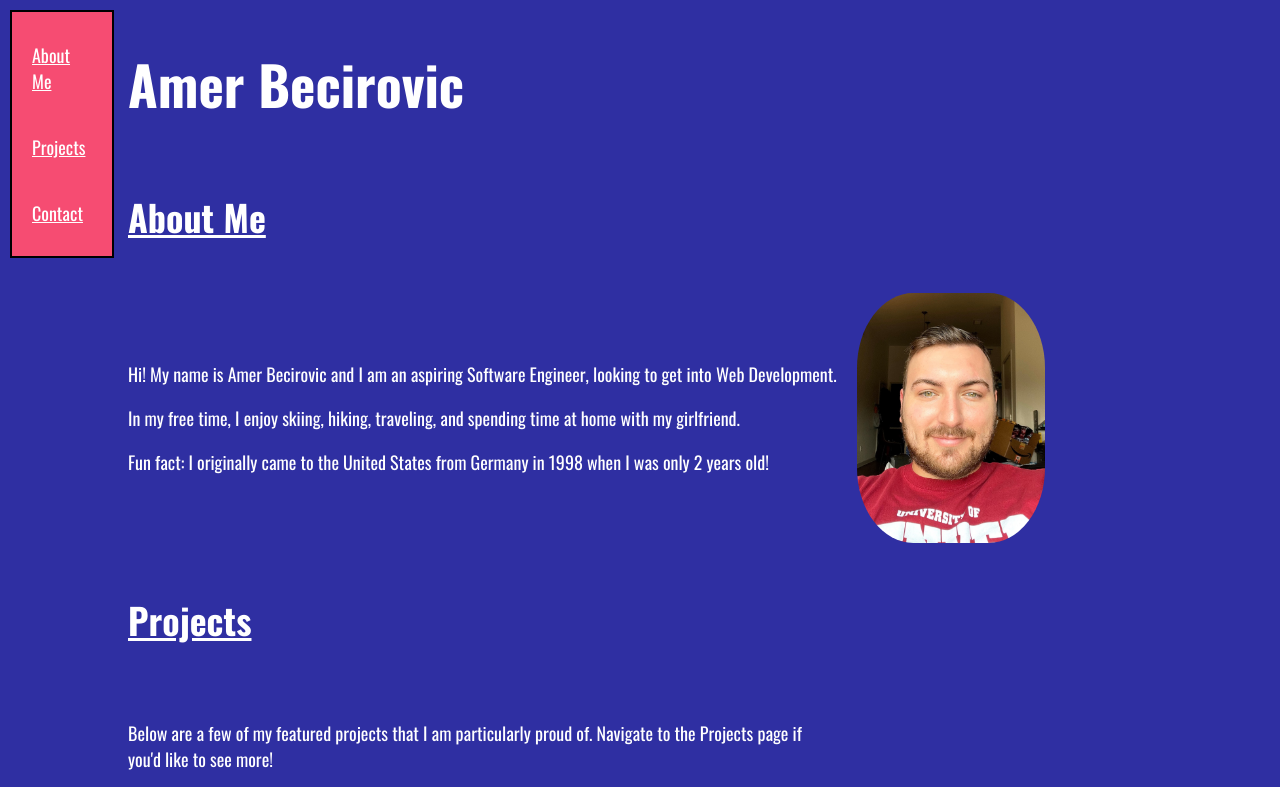
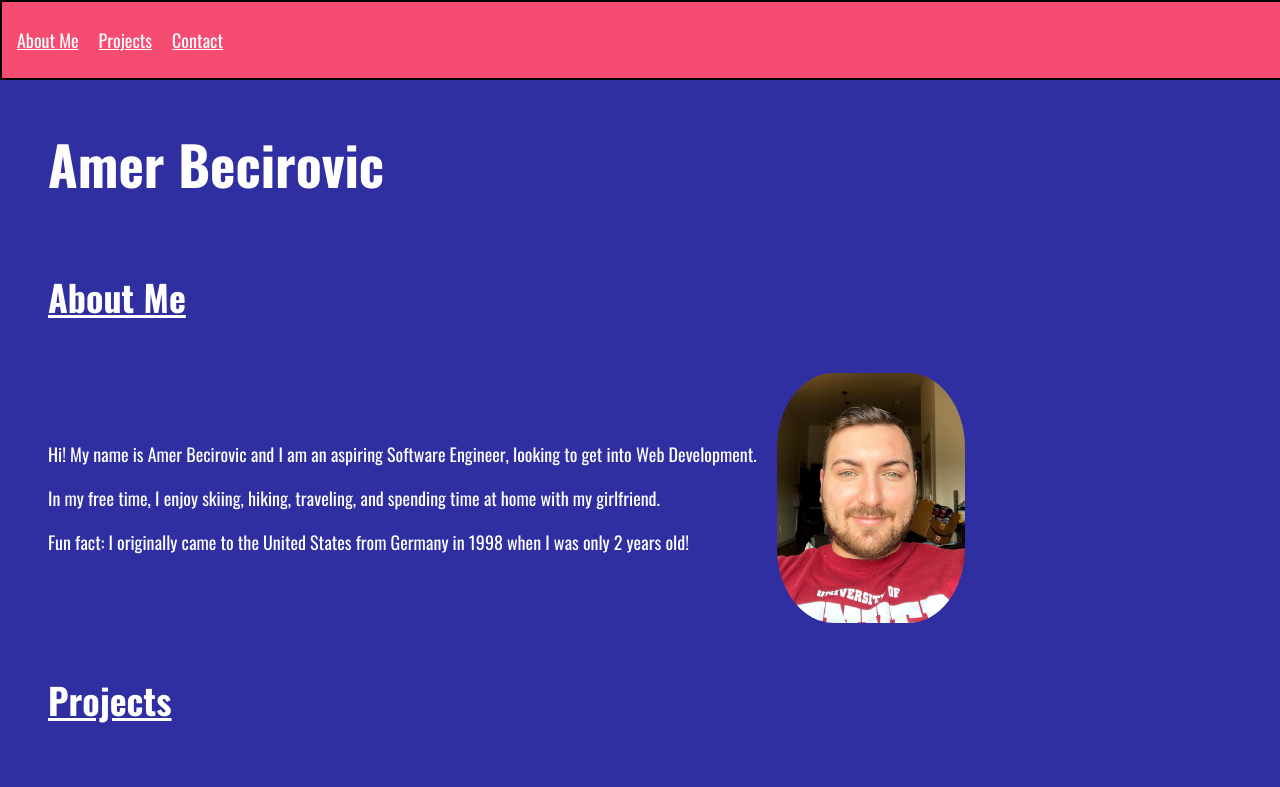
Before and after one commit to amerbecirovic/Personal-Portfolio, a plain HTML site: page index.html in a window 1280 px wide. Shown: the top 787 px of the page. Drawn offline with Linux system fonts and the light colour scheme.

Commit message:
messing with margins, sidebar changed back to top bar

```diff
--- a/style.css
+++ b/style.css
@@ -6,7 +6,8 @@
 html {
     font-family: 'Oswald', sans-serif;
     font-size: 18px;
-    margin-left: 100px;
+    margin-left: 20px;
+    margin-right: 20px;
     color: white;
     max-width: 95%;
     position: absolute;
@@ -25,10 +26,8 @@ nav {
     top: 0;
     left: 0;
     z-index: 9999;
-    padding: 10px 10px;
-    margin: 10px 10px;
-    flex-direction: column;
-    width: 80px;
+    padding: 5px 5px;
+    width: 100%;
     position: fixed;
     display: flex;
     overflow: hidden;
@@ -84,6 +83,7 @@ nav a {
 
 h1 {
     font-size: 3rem;
+    padding-top: 80px;
 }
 
 h2 {
```
